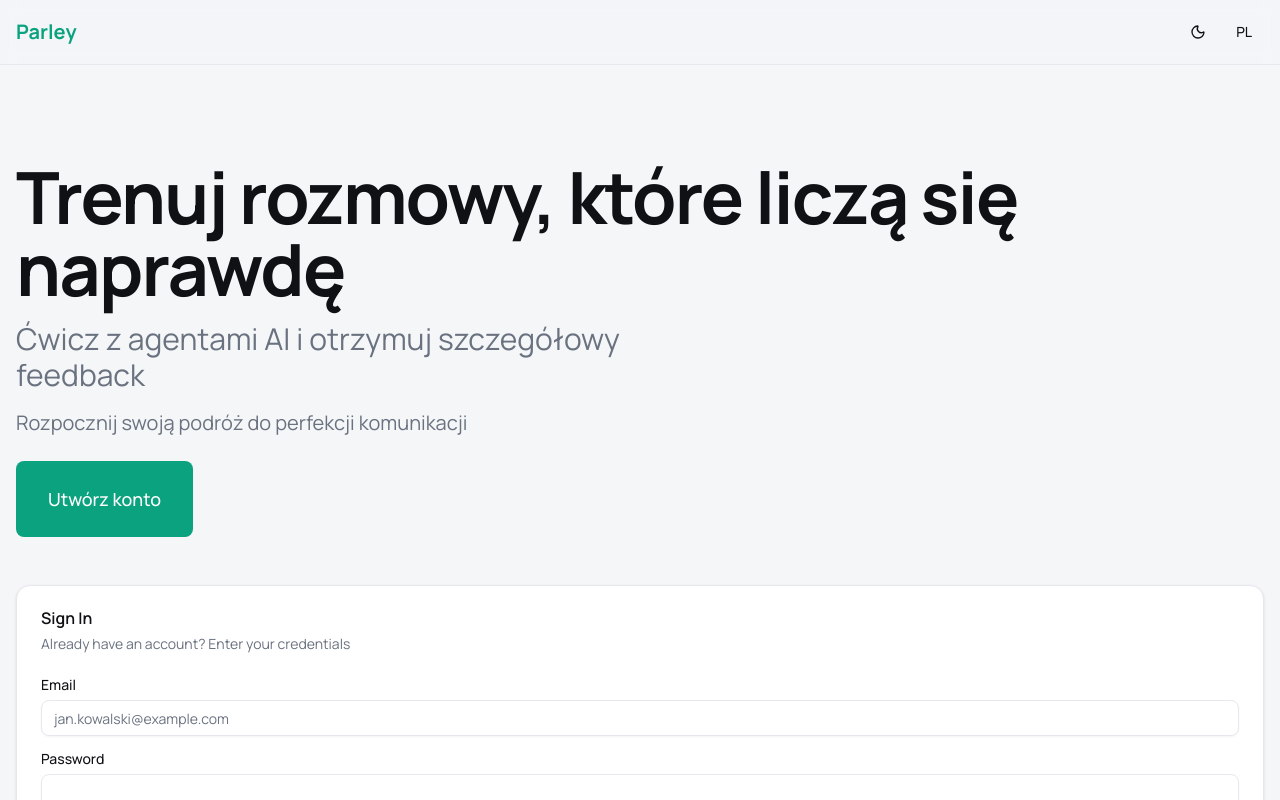
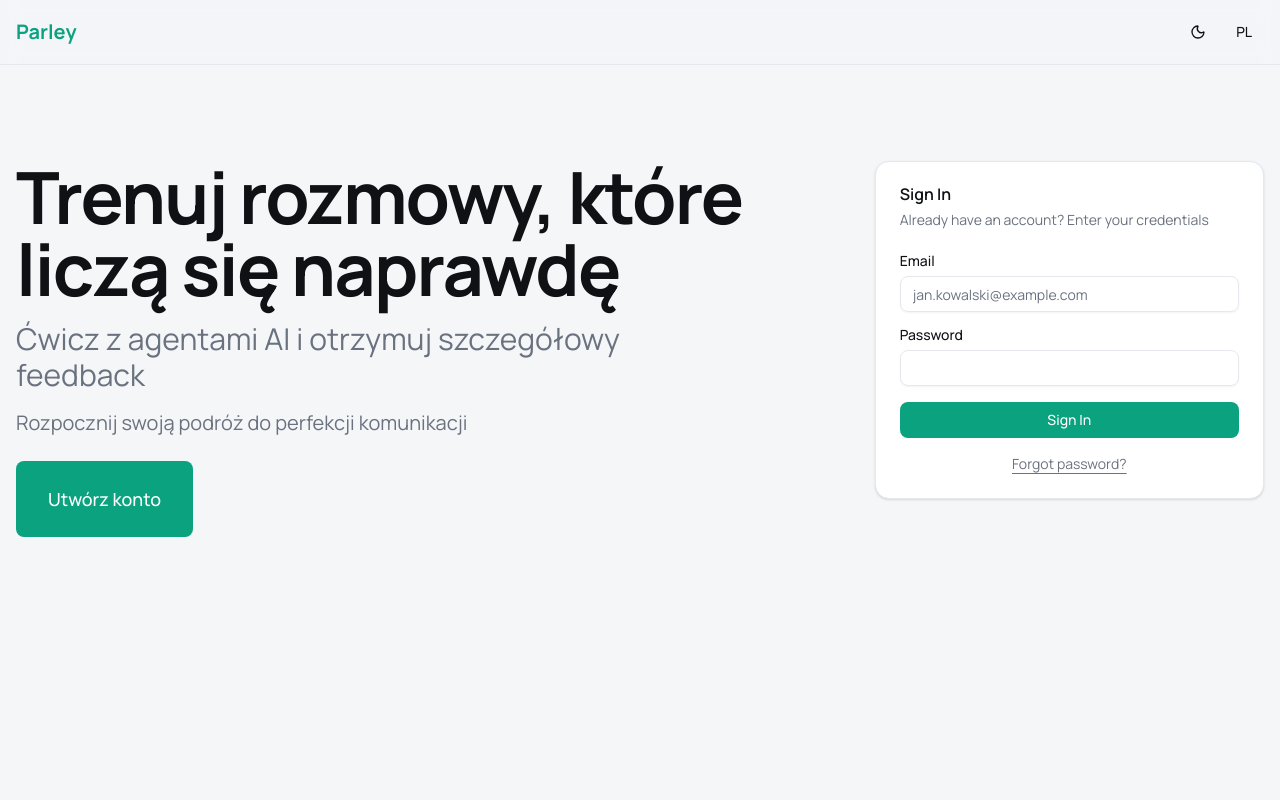
Before and after one commit to Bartes74/parley-mvp, a Next.js app: page /en in a window 1280 px wide. Shown: the top 800 px of the page. Built offline with nearby package versions, Linux system fonts and the light colour scheme; no server answers; the database is empty.

Commit message:
feat: align landing login layout

```diff
--- a/app/[locale]/page.tsx
+++ b/app/[locale]/page.tsx
@@ -51,9 +51,9 @@ export default async function Home() {
 
   return (
     <div className="container mx-auto px-4 py-12 lg:py-24 max-w-7xl">
-      <div className="grid gap-8 lg:grid-cols-[2fr,1fr] lg:gap-12">
+      <div className="grid gap-10 lg:grid-cols-3 lg:items-start">
         {/* Left side - Hero content (66%) */}
-        <div className="flex flex-col justify-start space-y-6">
+        <div className="flex flex-col justify-start space-y-6 lg:col-span-2">
           <div className="space-y-4">
             {/* Headline - duża czcionka */}
             <h1 className="text-5xl font-bold tracking-tight sm:text-6xl lg:text-7xl">
@@ -77,7 +77,7 @@ export default async function Home() {
         </div>
 
         {/* Right side - Login form (33%) - na wysokości nagłówka */}
-        <div>
+        <div className="w-full lg:col-span-1 lg:self-start">
           <LandingLoginForm />
         </div>
       </div>
--- a/components/landing-login-form.tsx
+++ b/components/landing-login-form.tsx
@@ -51,7 +51,7 @@ export function LandingLoginForm() {
   }
 
   return (
-    <Card>
+    <Card className="w-full">
       <CardHeader>
         <CardTitle>{t("loginTitle")}</CardTitle>
         <CardDescription>{t("loginDescription")}</CardDescription>
```
Also changed, not shown: 1 other file (tests, documents, lock files or other folders).
